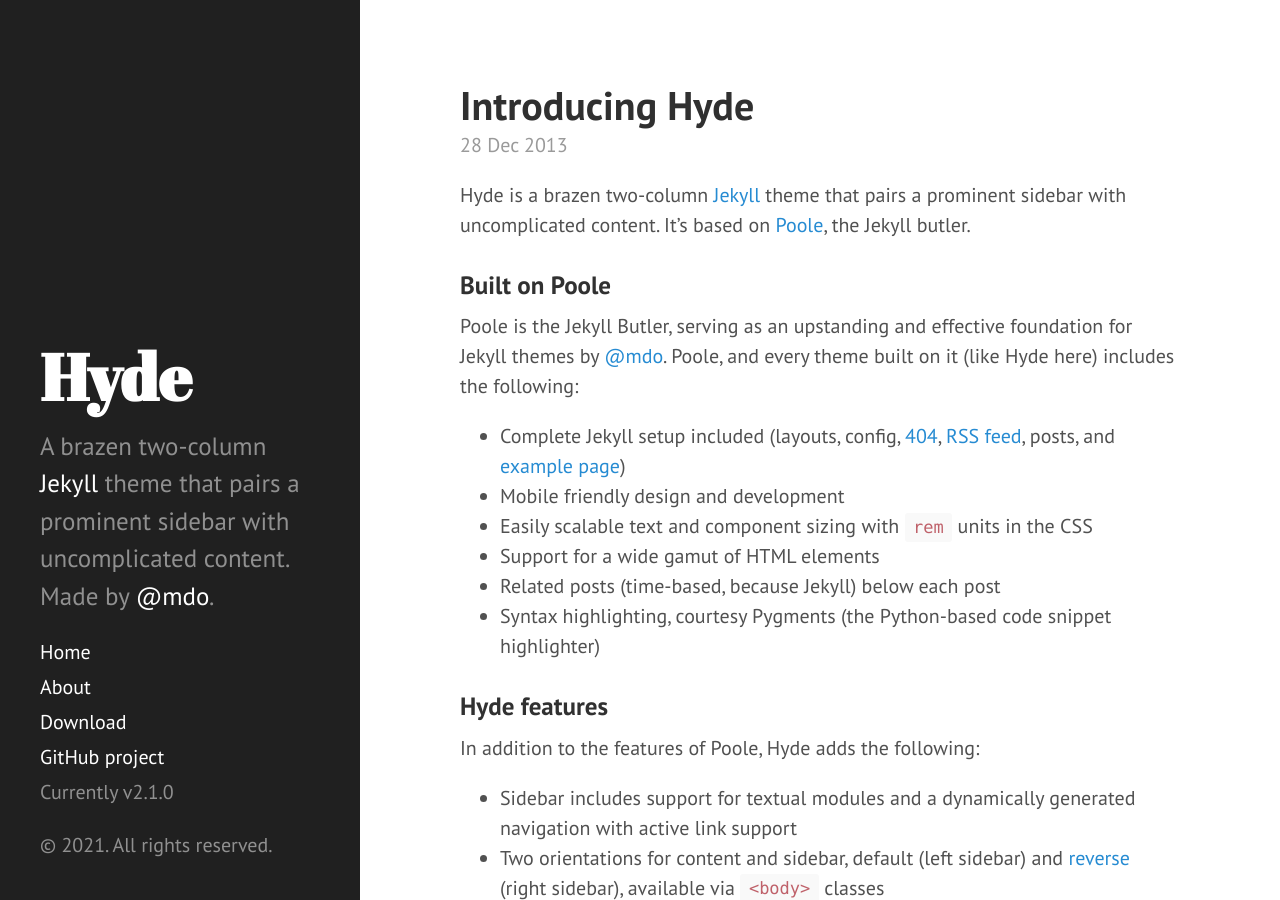
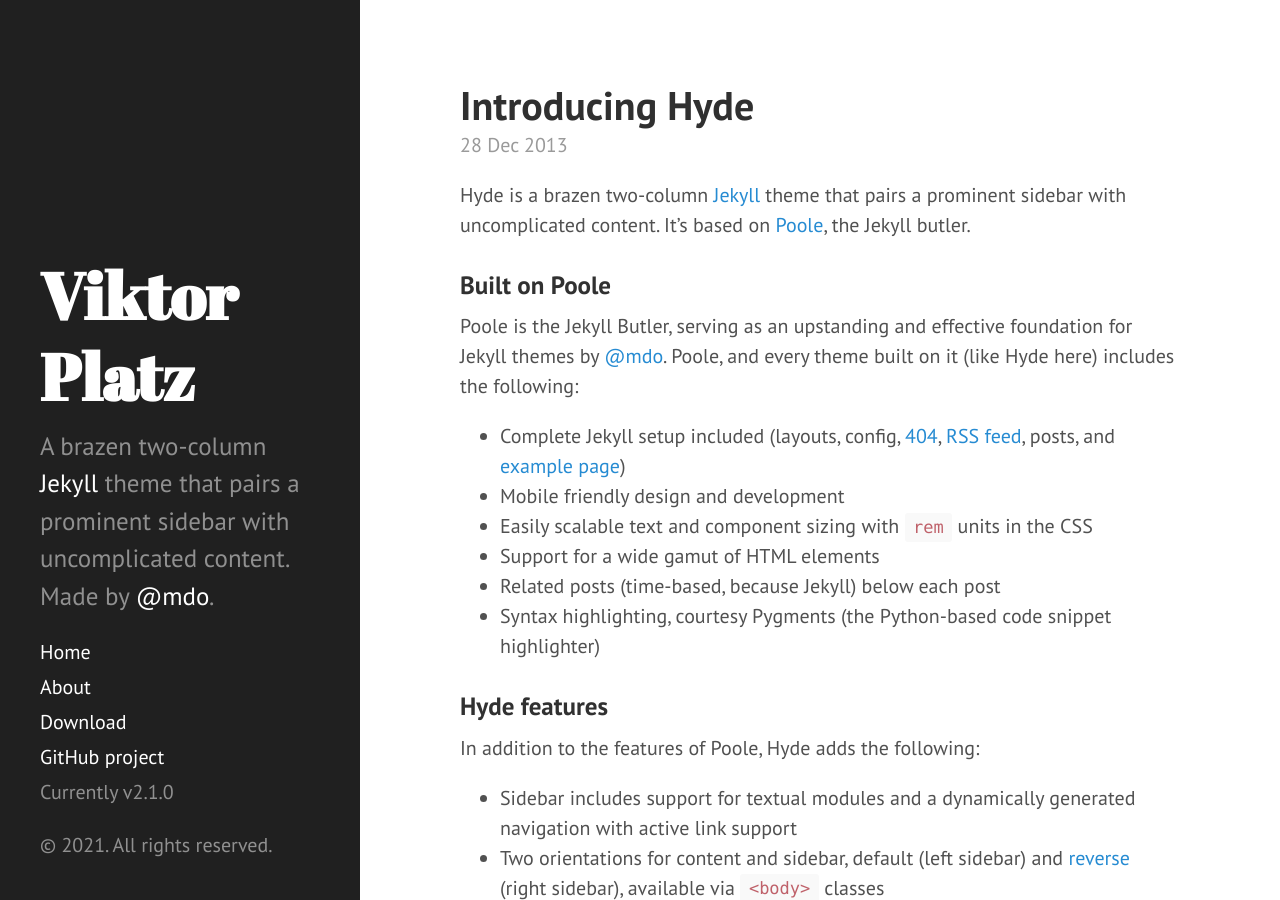
Before and after one commit to ViktorPlatz/redviktor.github.io, a Jekyll site: the page built from index.html, in a window 1280 px wide and 900 px high. Built offline with Jekyll 4.4.1, drawn with Linux system fonts in a browser that asks for light colours; Markdown is read by kramdown in place of the engine named in the settings; the list of posts is cut into pages by our own code.

Commit message:
Update _config.yml

```diff
--- a/_config.yml
+++ b/_config.yml
@@ -7,7 +7,7 @@ permalink:        pretty
 relative_permalinks: false
 
 # Setup
-title:            Hyde
+title:            Viktor Platz
 tagline:          'A Jekyll theme'
 description:      'A brazen two-column <a href="http://jekyllrb.com" target="_blank">Jekyll</a> theme that pairs a prominent sidebar with uncomplicated content. Made by <a href="https://twitter.com/mdo" target="_blank">@mdo</a>.'
 url:              http://hyde.getpoole.com
```
